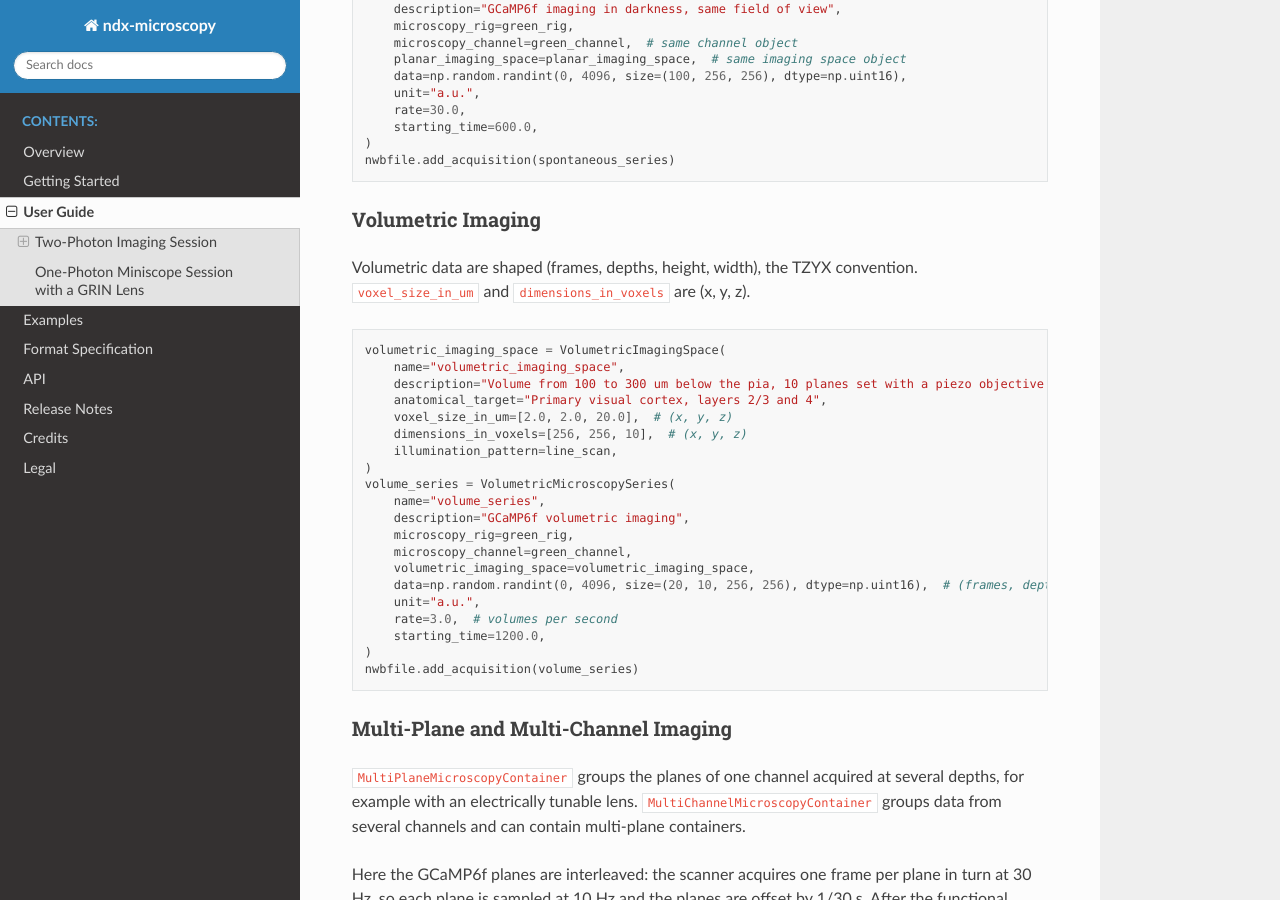
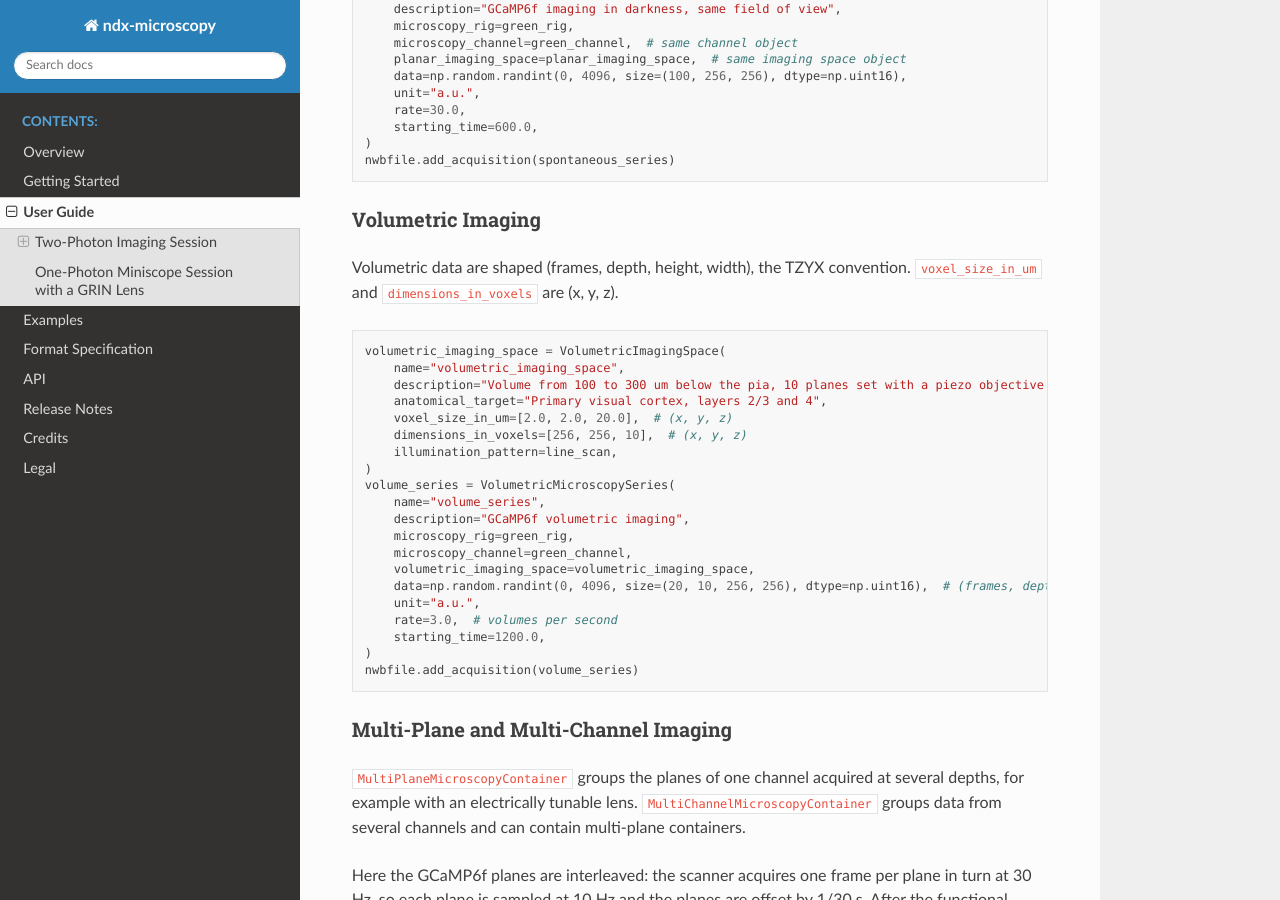
Before and after one commit to catalystneuro/ndx-microscopy, a Sphinx documentation site: the page built from docs/source/user_guide.rst, in a window 1280 px wide and 900 px high, scrolled down 7113 px. Built offline with Sphinx 7.4.7 and the Read the Docs theme 3.1.0, drawn with Linux system fonts in a browser that asks for light colours; pages that are not in the unit, such as notebooks, are missing from menus.

Commit message:
Rename the depth axis of the volumetric data from depths to depth

```diff
--- a/docs/source/description.rst
+++ b/docs/source/description.rst
@@ -76,11 +76,11 @@ ImageJ and scikit-image. Pixel and voxel mask coordinates follow the same order.
    * - ``PlanarMicroscopySeries.data``
      - (frames, height, width)
    * - ``VolumetricMicroscopySeries.data``
-     - (frames, depths, height, width)
+     - (frames, depth, height, width)
    * - ``PlanarMicroscopyStaticImage.data``
      - (height, width)
    * - ``VolumetricMicroscopyStaticImage.data``
-     - (depths, height, width)
+     - (depth, height, width)
    * - ``PlanarSegmentation.image_mask``
      - (ROIs, height, width)
    * - ``VolumetricSegmentation.volume_mask``
--- a/docs/source/getting_started.rst
+++ b/docs/source/getting_started.rst
@@ -60,7 +60,7 @@ Imaging Data
 ------------
 
 - ``PlanarMicroscopySeries``: planar data over time, shaped (frames, height, width)
-- ``VolumetricMicroscopySeries``: volumetric data over time, shaped (frames, depths, height, width)
+- ``VolumetricMicroscopySeries``: volumetric data over time, shaped (frames, depth, height, width)
 - ``PlanarMicroscopyStaticImage`` and ``VolumetricMicroscopyStaticImage``: single images, e.g., an anatomical reference
 - ``MultiPlaneMicroscopyContainer``: series or static images acquired at several depths
 - ``MultiChannelMicroscopyContainer``: series, static images or multi-plane containers acquired in several channels
--- a/docs/source/release_notes.rst
+++ b/docs/source/release_notes.rst
@@ -17,6 +17,8 @@ Deprecations and Changes
   * ``PlanarSegmentation.pixel_to_image`` / ``image_to_pixel`` and ``VolumetricSegmentation.voxel_to_volume`` / ``volume_to_voxel`` read and write the new order.
 
 * Renamed the dimensions of ``PlanarSegmentation.image_mask`` from ``(num_roi, num_y, num_x)`` to ``(num_roi, height, width)`` and of ``VolumetricSegmentation.volume_mask`` from ``(num_roi, num_z, num_y, num_x)`` to ``(num_roi, depth, height, width)``, matching the dimension names of the imaging data. The order and the stored data are unchanged.
+
+* Renamed the depth axis of ``VolumetricMicroscopySeries.data`` and ``VolumetricMicroscopyStaticImage.data`` from ``depths`` to ``depth``, matching ``SummaryImage.data`` and ``VolumetricSegmentation.volume_mask``. The order and the stored data are unchanged.
 
 Version 0.4.0 (October 14, 2026)
 ================================
--- a/docs/source/user_guide.rst
+++ b/docs/source/user_guide.rst
@@ -413,7 +413,7 @@ to them. Here a second recording of the same field of view reuses both.
 Volumetric Imaging
 ------------------
 
-Volumetric data are shaped (frames, depths, height, width), the TZYX convention. ``voxel_size_in_um`` and
+Volumetric data are shaped (frames, depth, height, width), the TZYX convention. ``voxel_size_in_um`` and
 ``dimensions_in_voxels`` are (x, y, z).
 
 .. code-block:: python
@@ -432,7 +432,7 @@ Volumetric data are shaped (frames, depths, height, width), the TZYX convention.
         microscopy_rig=green_rig,
         microscopy_channel=green_channel,
         volumetric_imaging_space=volumetric_imaging_space,
-        data=np.random.randint(0, 4096, size=(20, 10, 256, 256), dtype=np.uint16),  # (frames, depths, height, width)
+        data=np.random.randint(0, 4096, size=(20, 10, 256, 256), dtype=np.uint16),  # (frames, depth, height, width)
         unit="a.u.",
         rate=3.0,  # volumes per second
         starting_time=1200.0,
```
Also changed, not shown: CHANGELOG.md (+1 -0 lines), README.md (+2 -2 lines), 2 other files.
